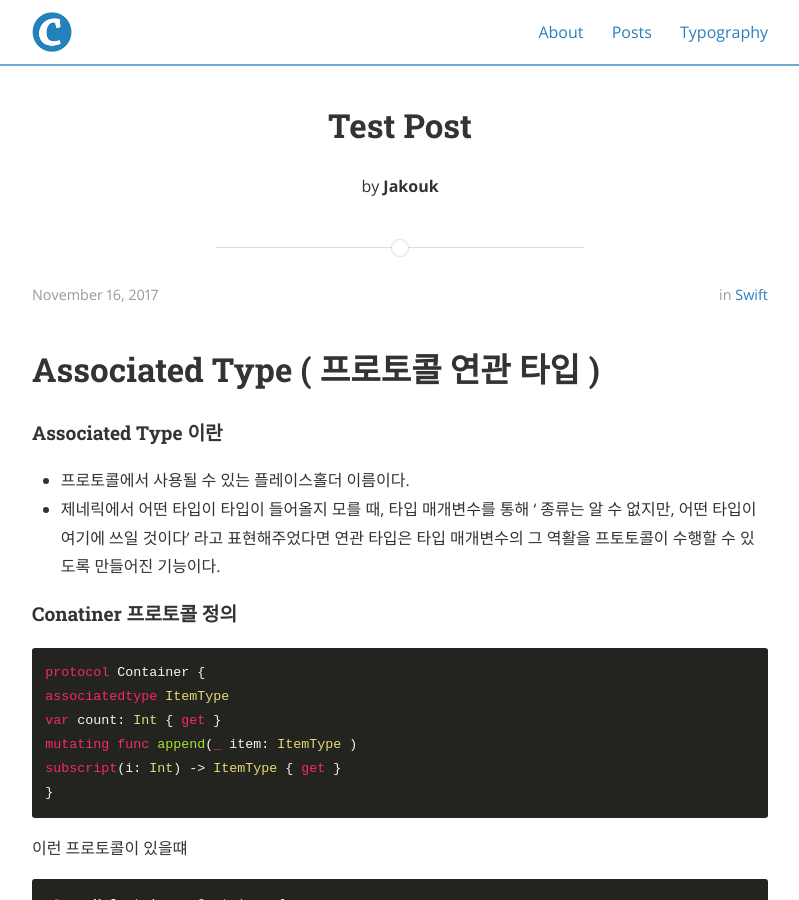
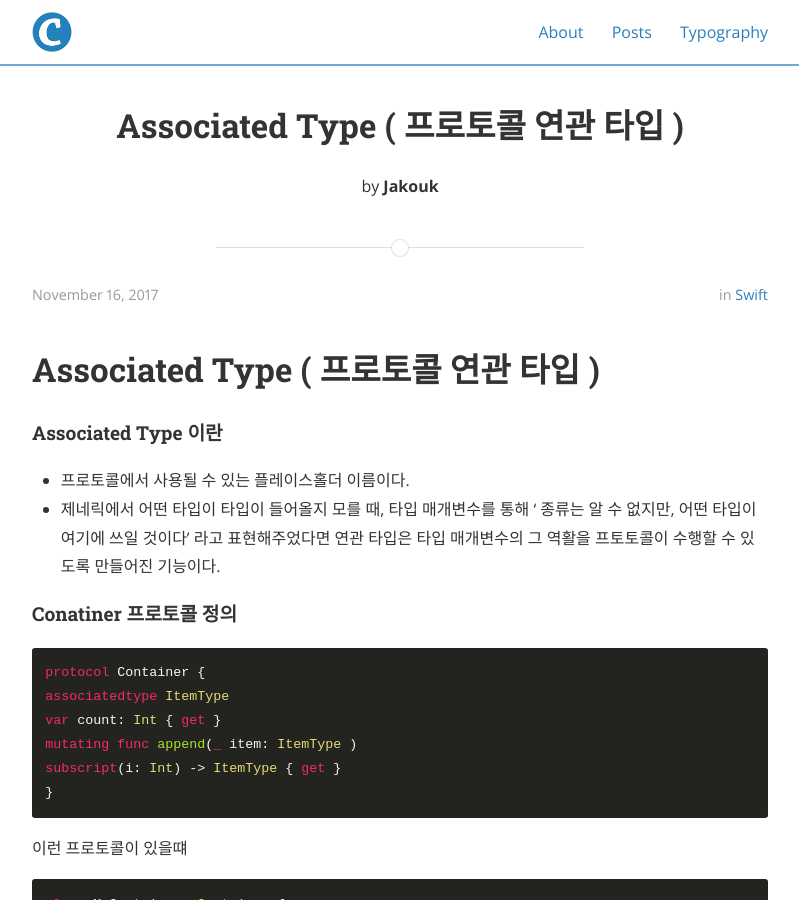
Before and after one commit to jakouk/jakouk, a Jekyll site: the page built from _posts/2017-11-16-Associated Type.markdown, in a window 1280 px wide and 900 px high. Shown: the whole window, without its empty margins (240-1039 px from the left). Built offline with Jekyll 4.4.1, drawn with Linux system fonts in a browser that asks for light colours; nearby versions of some CDN libraries.

Commit message:
Update 2017-11-16-Associated Type.markdown

```diff
--- a/_posts/2017-11-16-Associated Type.markdown
+++ b/_posts/2017-11-16-Associated Type.markdown
@@ -1,6 +1,6 @@
 ---
 layout: post
-title:  "Test Post"
+title:  "Associated Type ( 프로토콜 연관 타입 )"
 date:   2017-11-16 17:12:20
 author: Jakouk
 categories: Swift
```
